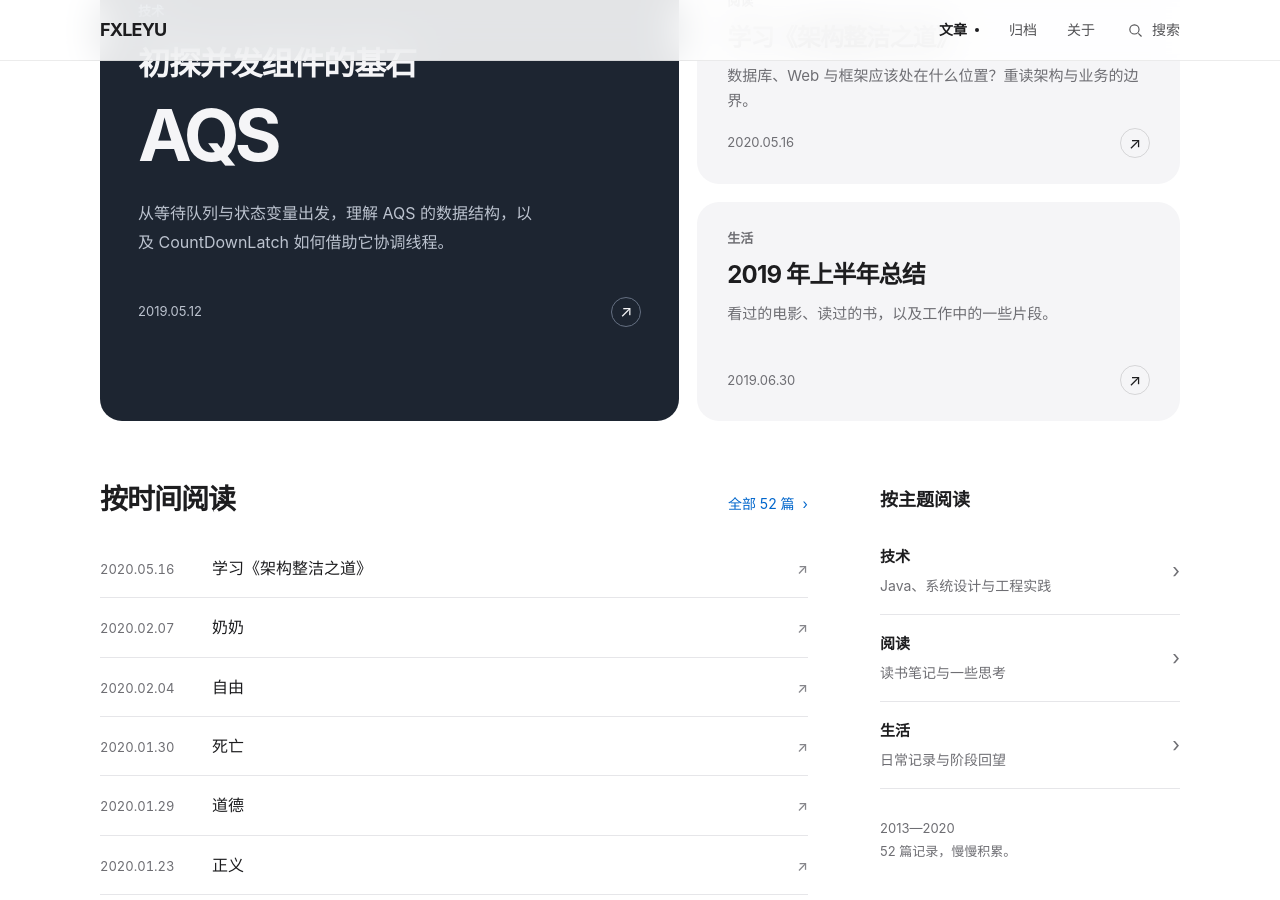
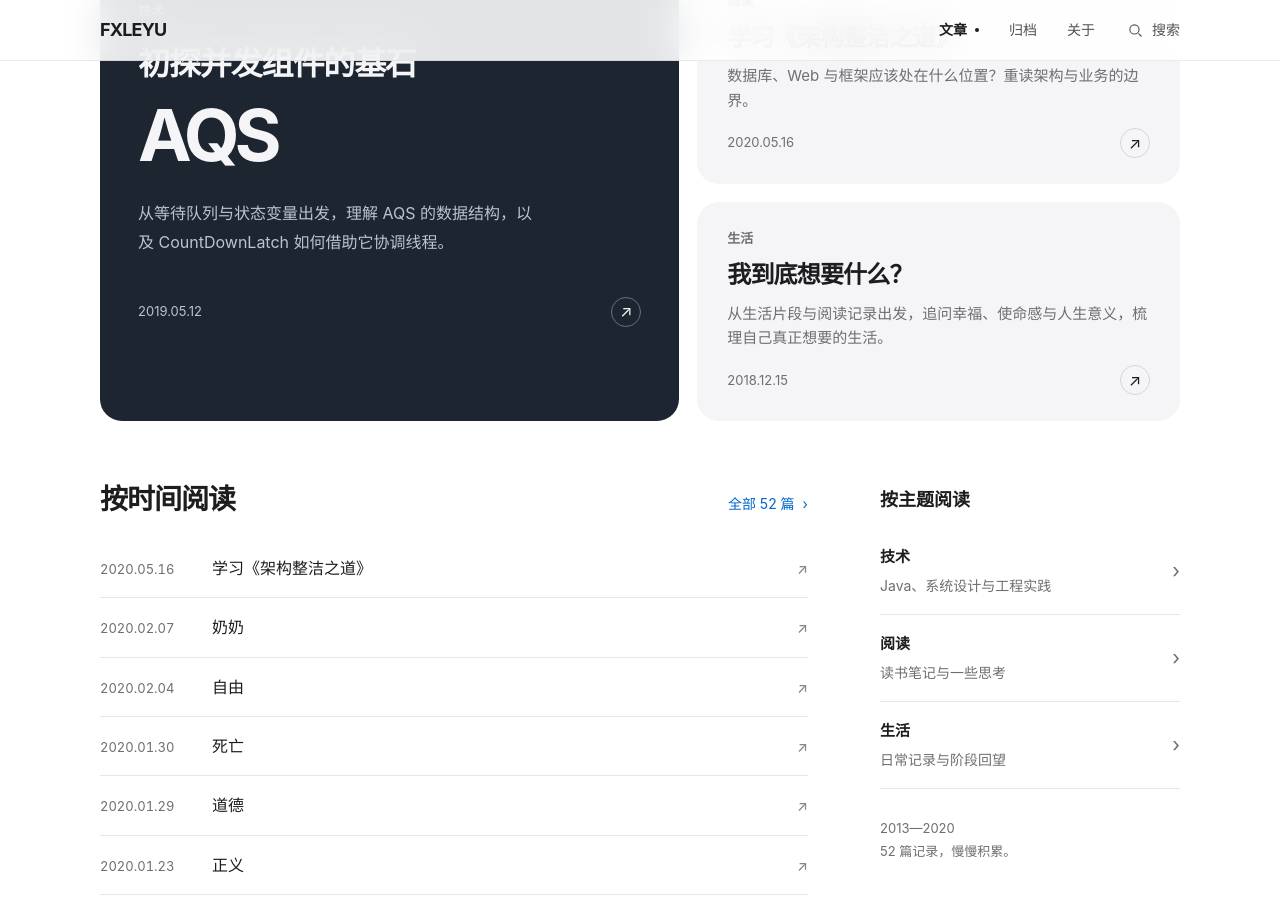
Before and after one commit to fxleyu/fxleyu.github.io, a Jekyll site: the page built from index.html, in a window 1280 px wide and 900 px high, scrolled down 415 px. Built offline with Jekyll 4.4.1, drawn with Linux system fonts in a browser that asks for light colours; the list of posts is cut into pages by our own code.

Commit message:
Feature What Do I Want in the homepage reading selection

```diff
--- a/_data/reading.yml
+++ b/_data/reading.yml
@@ -28,6 +28,6 @@ featured:
   - url: /2020/05/16/learn-clean-architecture/
     topic: 阅读
     summary: 数据库、Web 与框架应该处在什么位置？重读架构与业务的边界。
-  - url: /2019/06/30/the-1st-half-year-summary-of-2019/
+  - url: /2018/12/15/what-do-i-want/
     topic: 生活
-    summary: 看过的电影、读过的书，以及工作中的一些片段。
+    summary: 从生活片段与阅读记录出发，追问幸福、使命感与人生意义，梳理自己真正想要的生活。
```
